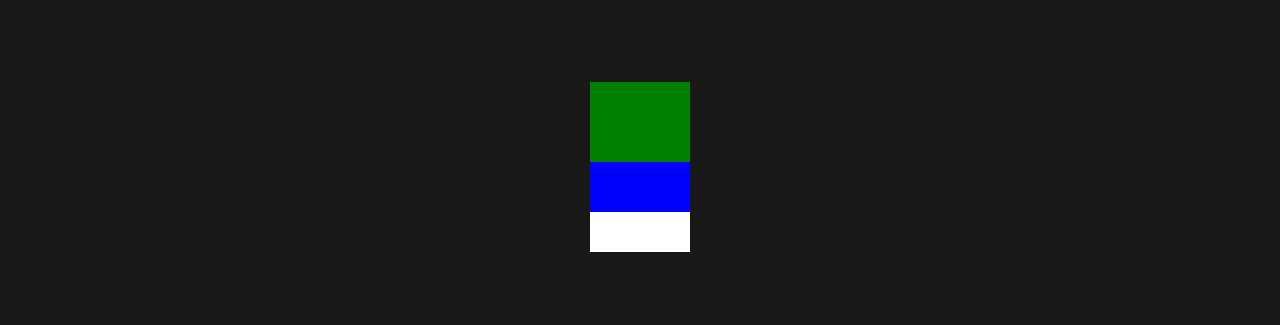
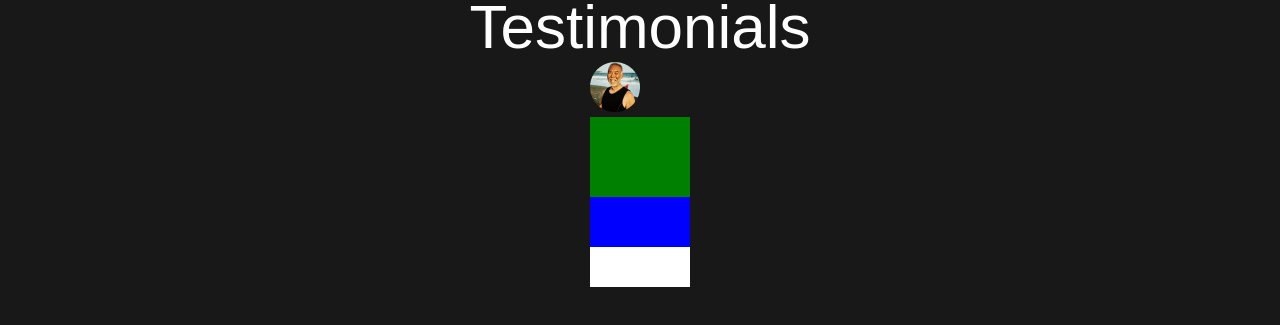
Before and after one commit to AleksandrKompanetc/reactjs-figma-app, a React (Create React App) app: page / in a window 1280 px wide. Shown: the part 6126-6451 px from the top of the page. Built offline with nearby package versions, Linux system fonts and the light colour scheme.

Commit message:
adding images for users

```diff
--- a/src/components/Main.jsx
+++ b/src/components/Main.jsx
@@ -19,6 +19,10 @@ import partner3 from "../assets/site/images/logos/partners/apiary.svg"
 import partner4 from "../assets/site/images/logos/partners/apple-app-store.svg"
 import partner5 from "../assets/site/images/logos/partners/basecamp.svg"
 import partner6 from "../assets/site/images/logos/partners/ibm.svg"
+import user1 from "../assets/site/images/users/1.png"
+import user2 from "../assets/site/images/users/2.png"
+import user3 from "../assets/site/images/users/3.png"
+import user4 from "../assets/site/images/users/4.png"
 
 const Main = () => {
   return (
@@ -140,12 +144,12 @@ const Main = () => {
         </div>
         <button className='secondary-btn'>All Partners</button>
       </section>
-      <section className='testimonials'>
+      <section className='main__testimonials'>
         <h1 className='main__title'>Testimonials</h1>
-        <div className='main__testimonials'>
+        <div className='testimonials'>
           <div className='testimonial'>
             <div className='testimonial__title'>
-              <img src="" alt="" />
+              <img src={user1} alt="user avatar" />
               <div></div>
               <div></div>
             </div>
```
